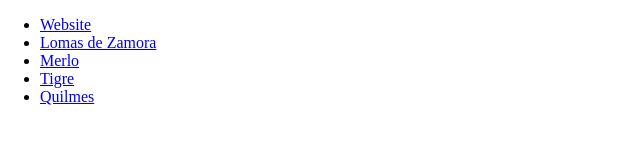
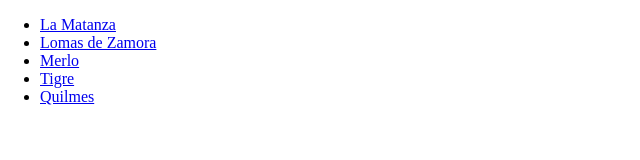
Before and after one commit to DatosMapeados/Extranjeros, a plain HTML site: page index.html in a window 1280 px wide. Shown: the full height of the page, 0-640 px from the left. Drawn offline with Linux system fonts and the light colour scheme; files that its build step writes are made by us from their sources.

Commit message:
arreglo index

```diff
--- a/index.html
+++ b/index.html
@@ -21,7 +21,7 @@
     </head>
     <body>
 	<ul>
-  		<li><a href="https://datosmapeados.github.io/Extranjeros/laMatanza/index.html#11/-34.7356/-58.6146">Website</a></li>
+  		<li><a href="https://datosmapeados.github.io/Extranjeros/laMatanza/index.html#11/-34.7356/-58.6146">La Matanza</a></li>
   		<li><a href="https://datosmapeados.github.io/Extranjeros/lomasdezamora/index.html#11/-34.7356/-58.6146">Lomas de Zamora</a></li>
   		<li><a href="https://datosmapeados.github.io/Extranjeros/merlo/index.html#11/-34.7356/-58.6146">Merlo</a></li>
   		<li><a href="https://datosmapeados.github.io/Extranjeros/tigre/index.html#11/-34.7356/-58.6146">Tigre</a></li>
```
